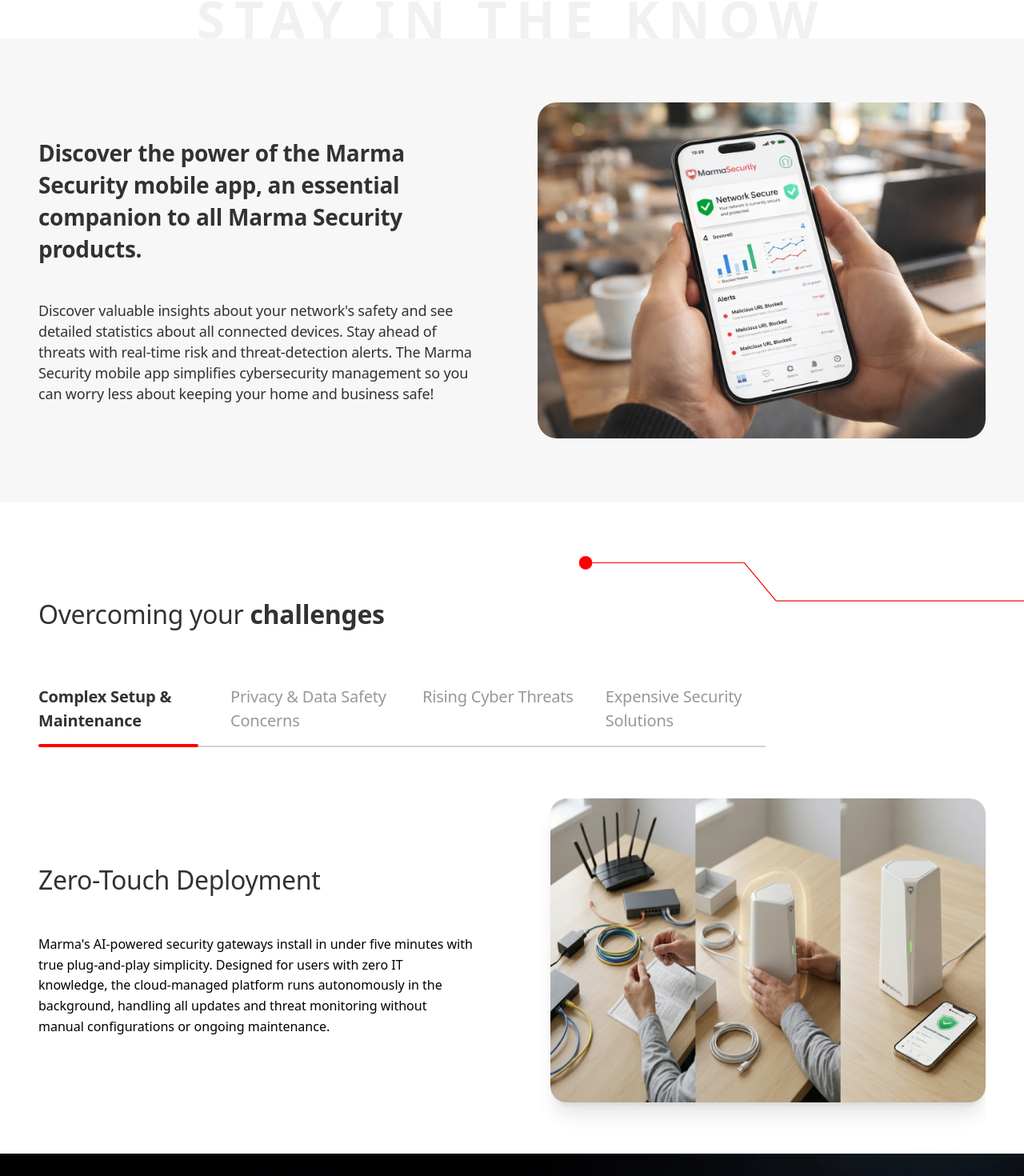
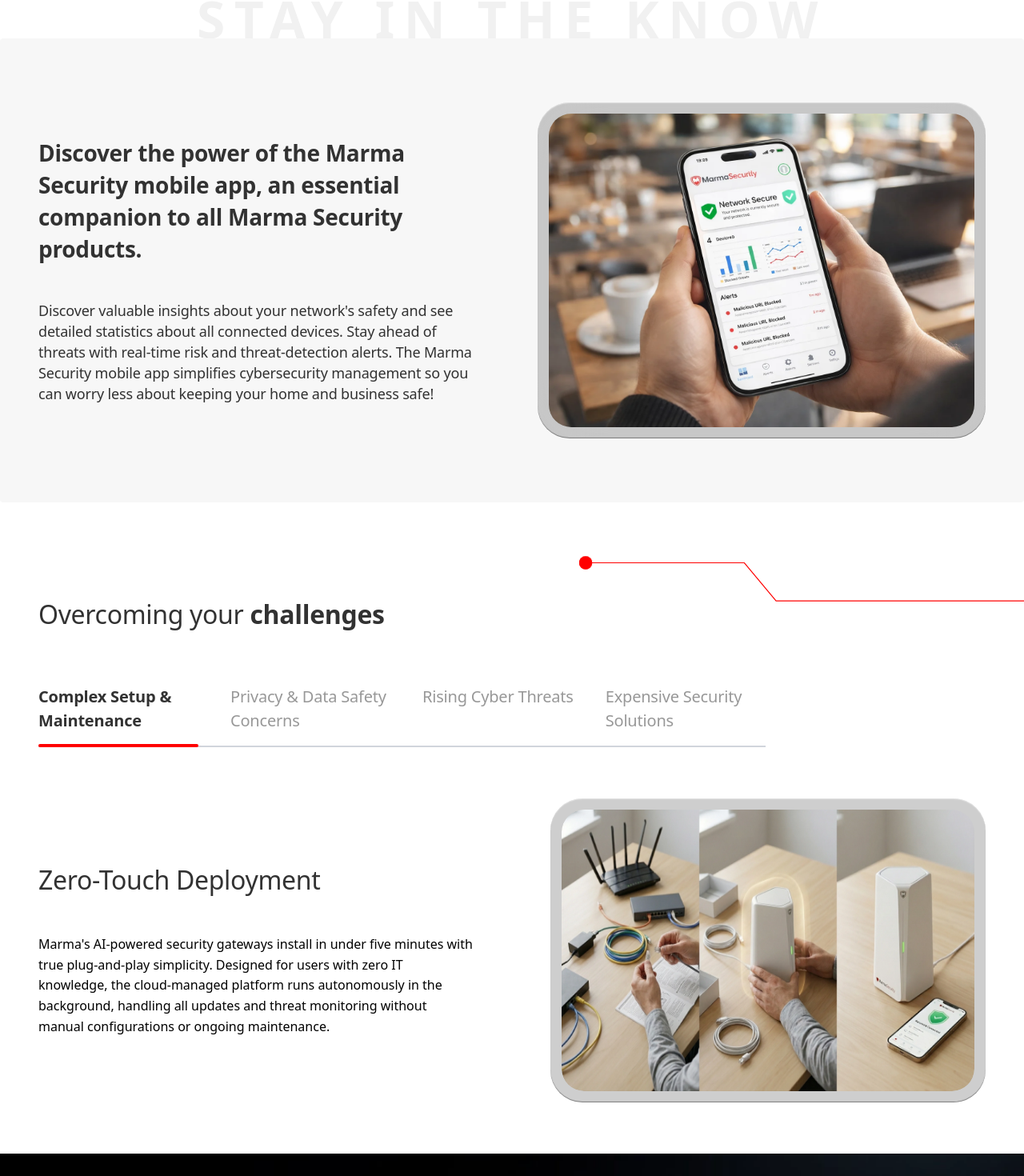
Before and after one commit to vinay-uelement/marma-security, a Next.js app: page / in a window 1280 px wide. Shown: the part 3532-5002 px from the top of the page at 80% size. Built offline with nearby package versions, Linux system fonts and the light colour scheme.

Commit message:
introduce GlassWrapper component

```diff
--- a/app/globals.css
+++ b/app/globals.css
@@ -7,11 +7,9 @@
   --font-banner: var(--font-sora), sans-serif;
 
   /* ================= Navbar Styles ================= */
-  --nav-gradient: linear-gradient(
-    90deg,
-    rgba(255, 255, 255, 0.9) 0%,
-    rgba(255, 255, 255, 0.36) 100%
-  );
+  --nav-gradient: linear-gradient(90deg,
+      rgba(255, 255, 255, 0.9) 0%,
+      rgba(255, 255, 255, 0.36) 100%);
   --nav-blur: blur(1000px);
   --nav-shadow: 0px 4px 24px -1px #00000033;
 }
@@ -35,10 +33,12 @@
 }
 
 @keyframes blink {
+
   0%,
   100% {
     opacity: 1;
   }
+
   50% {
     opacity: 0;
   }
@@ -99,12 +99,15 @@
   .fl2-1 {
     @apply font-title font-medium text-[14px] md:text-[28px] lg:text-[36px] leading-[62px] text-text-dark tracking-[-0.01em];
   }
+
   .fl2-2 {
     @apply font-title font-medium md:font-normal text-[14px] md:text-[36px] leading-[21px] md:leading-[62px] tracking-normal md:tracking-[-0.01em] text-text-dark;
   }
+
   .fl2-3 {
     @apply font-title text-[16px] md:text-[32px] leading-[21px] md:leading-[62px] tracking-[-0.01em] text-text-dark;
   }
+
   .fl2-4 {
     @apply font-title font-semibold text-[20px] sm:text-[24px] lg:text-[28px] text-[#AAAAAA];
   }
@@ -114,14 +117,17 @@
     font-family: var(--font-body);
     @apply font-semibold text-[12px] leading-[16px] lg:text-[28px] lg:leading-[35px] tracking-[-0.01em] text-text-dark;
   }
+
   .fl3-1 {
     font-family: var(--font-body);
     @apply font-normal md:font-light text-[12px] md:text-[28px] lg:text-[32px] leading-[18px] md:leading-[40px] tracking-[-0.01em] text-text-dark;
   }
+
   .fl3-2 {
     font-family: var(--font-body);
     @apply font-semibold md:font-normal text-[12px] md:text-[26px] lg:text-[34px] leading-[18px] md:leading-[1.3] lg:leading-[44px] tracking-[-0.01em] text-center md:text-left text-text-dark;
   }
+
   .fl3-3 {
     font-family: var(--font-body);
     @apply font-semibold text-[12px] md:text-[18px] lg:text-[24px] leading-[22px] md:leading-[62px] tracking-[-0.01em] text-text-dark;
@@ -132,14 +138,17 @@
     font-family: var(--font-body);
     @apply font-normal text-[10px] leading-[16px] lg:text-[18px] lg:leading-[26px] tracking-[-0.01em] text-text-dark;
   }
+
   .fl4-1 {
     font-family: var(--font-body);
     @apply font-light text-[10px] md:text-[16px] leading-[18px] md:leading-[26px] tracking-normal md:tracking-[-0.01em] text-[#000000];
   }
+
   .fl4-2 {
     font-family: var(--font-body);
     @apply font-light md:font-normal text-[10px] md:text-[16px] lg:text-[18px] leading-[16px] md:leading-[1.5] lg:leading-[28px] tracking-normal md:tracking-[-0.01em] text-center md:text-left text-text-dark;
   }
+
   .fl4-3 {
     font-family: var(--font-title);
     @apply font-normal text-[10px] leading-[14px] md:text-[16px] md:leading-[24px] lg:text-[20px] lg:leading-[34px] tracking-normal text-text-dark;
@@ -150,14 +159,17 @@
     font-family: var(--font-body);
     @apply font-semibold text-[10px] leading-[26px] tracking-[-0.01em] lg:text-[16px] lg:leading-[24px] text-text-dark;
   }
+
   .fl5-1 {
     font-family: var(--font-body);
     @apply font-semibold text-[12px] md:text-[18px] leading-[18px] md:leading-[26px] tracking-[-0.01em] md:tracking-[-0.01em] text-text-dark;
   }
+
   .fl5-2 {
     font-family: var(--font-title);
     @apply font-normal text-[13px] md:text-[16px] leading-[34px] md:leading-normal tracking-[-0.01em] text-brand-red;
   }
+
   .fl5-3 {
     font-family: var(--font-title);
     @apply font-normal text-[13px] md:text-[20px] lg:text-[20px] leading-[34px] tracking-[-0.01em] text-[#FF0000];
@@ -167,12 +179,15 @@
   .fl-banner-title {
     @apply font-title font-normal text-[14px] md:text-[24px] lg:text-[32px] leading-[42px] tracking-[-0.01em] text-bg-white;
   }
+
   .fl-tab-active {
     @apply text-text-dark font-semibold;
   }
+
   .fl-tab-inactive {
     @apply text-[#989898] font-medium hover:text-text-muted;
   }
+
   .fl2-nav {
     @apply font-body font-normal text-[14px] xl:text-[16px] leading-[30px] text-nav-text text-[var(--color-nav-text)];
   }
@@ -200,6 +215,19 @@
     font-family: var(--font-title);
     @apply font-normal text-[16px] md:text-[20px] leading-[21px] tracking-[-0.01em];
   }
+
+  /* ================= Glass Border Utility ================= */
+  .glass-border-shell {
+    background: rgba(0, 0, 0, 0.194);
+    backdrop-filter: blur(40px) saturate(200%);
+    -webkit-backdrop-filter: blur(40px) saturate(200%);
+    box-shadow:
+      inset 0 1px 1px 0 rgba(255, 255, 255, 0.45),
+      /* Top brim shimmer */
+      inset 0 -1px 1px 0 rgba(0, 0, 0, 0.4);
+    /* Bottom bevel definition */
+  }
+
 }
 
 /* ===============================================================
@@ -215,11 +243,9 @@
 }
 
 .navbar-glass {
-  background: linear-gradient(
-    186.29deg,
-    rgba(255, 255, 255, 0.308) -32.46%,
-    rgba(255, 255, 255, 0.056) 279.84%
-  );
+  background: linear-gradient(186.29deg,
+      rgba(255, 255, 255, 0.308) -32.46%,
+      rgba(255, 255, 255, 0.056) 279.84%);
   backdrop-filter: blur(45.73509216308594px);
   -webkit-backdrop-filter: blur(45.73509216308594px);
   box-shadow: 0px 3.66px 21.95px -0.91px #00000033;
@@ -267,17 +293,15 @@
 }
 
 .footer-form-glass {
-  background: linear-gradient(
-    130.96deg,
-    rgba(255, 255, 255, 0.176) -36.72%,
-    rgba(255, 255, 255, 0.032) 100%
-  );
+  background: linear-gradient(130.96deg,
+      rgba(255, 255, 255, 0.176) -36.72%,
+      rgba(255, 255, 255, 0.032) 100%);
   border: 1px solid #ffffff47;
   backdrop-filter: blur(45.73509216308594px);
 
   box-shadow: 0px 3.66px 21.95px -0.91px #00000033;
 
-  @apply w-full max-w-[550px] rounded-3xl p-6  lg:py-8 lg:px-4;
+  @apply w-full max-w-[550px] rounded-3xl p-6 lg:py-8 lg:px-4;
 }
 
 .footer-input-field {
@@ -545,11 +569,9 @@
 } */
 
 .stats-glass-card {
-  background: linear-gradient(
-    130.96deg,
-    rgba(255, 255, 255, 0.2035) -36.72%,
-    rgba(255, 255, 255, 0.037) 100%
-  );
+  background: linear-gradient(130.96deg,
+      rgba(255, 255, 255, 0.2035) -36.72%,
+      rgba(255, 255, 255, 0.037) 100%);
   -webkit-backdrop-filter: blur(45.7px);
   backdrop-filter: blur(45.7px);
   box-shadow: 0px 3.66px 21.95px -0.91px #00000033;
@@ -572,6 +594,7 @@
 .about-section-heading {
   @apply font-title font-normal text-[36px] md:text-[45px] leading-[1.2] md:leading-[55px] tracking-[-0.01em] text-text-dark;
 }
+
 /*
 .about-team-name {
   @apply font-body font-semibold text-[16px] md:text-[20px] lg:text-[22px] leading-[24px] md:leading-[28px] text-text-dark;
@@ -685,7 +708,7 @@
 }
 
 .faq-item-answer {
-  @apply font-body font-normal text-[9px] md:text-[12px] lg:text-[18px] leading-relaxed text-text-muted ;
+  @apply font-body font-normal text-[9px] md:text-[12px] lg:text-[18px] leading-relaxed text-text-muted;
 }
 
 /* ===============================================================
--- /dev/null
+++ b/components/global/GlassWrapper.tsx
@@ -0,0 +1,45 @@
+import React from "react";
+
+interface GlassWrapperProps {
+  children: React.ReactNode;
+  /** Custom classes for the outer container */
+  className?: string;
+  /** Padding for the glass frame (default: p-[14px] to match reference image thickness) */
+  padding?: string;
+  /** Border radius for the outer glass shell (default: rounded-[40px] for that heavy rounded look) */
+  borderRadius?: string;
+  /** Border radius for the inner content (default: rounded-[28px]) */
+  innerBorderRadius?: string;
+  /** Whether to show the decorative neon background glows (default: false) */
+  showGlow?: boolean;
+}
+
+/**
+ * A high-fidelity reusable wrapper that adds an "Exact Match" Frosted Glass Border.
+ * Based on a deep charcoal beveled design with multi-layered shadows.
+ */
+const GlassWrapper: React.FC<GlassWrapperProps> = ({
+  children,
+  className = "",
+  padding = "p-[14px]",
+  borderRadius = "rounded-[40px]",
+  innerBorderRadius = "rounded-[28px]",
+}) => {
+  return (
+    <div className={`relative w-full h-full  ${className}`}>
+
+      {/* Glass Border Shell (The heavy beveled frame) */}
+      <div
+        className={`relative w-full h-full glass-border-shell ${borderRadius} ${padding} overflow-hidden flex items-center justify-center`}
+      >
+        <div
+          className={`relative w-full h-full ${innerBorderRadius} overflow-hidden`}
+        >
+          {children}
+        </div>
+      </div>
+    </div>
+  );
+};
+
+export default GlassWrapper;
--- a/components/home/Challengestab.tsx
+++ b/components/home/Challengestab.tsx
@@ -5,6 +5,7 @@
 import HighlightedText from "../global/HighlightedText";
 import DecorativeLine from "./DecorativeLine";
 import { SlidingTabs } from "../global/SlidingTabs";
+import GlassWrapper from "../global/GlassWrapper";
 
 interface TabData {
   id: string;
@@ -261,13 +262,15 @@
           >
             <h3 className="fl3-2 w-full text-center">{active.title}</h3>
             <div className="w-full flex justify-center max-w-[600px]">
+              <GlassWrapper>
                 <Image
                   src={active.image}
                   alt={active.title}
                   width={600}
                   height={400}
-                className="w-full h-auto object-contain rounded-[16px] shadow-xl"
+                  className="w-full h-auto object-contain"
                 />
+              </GlassWrapper>
             </div>
             <p className="fl4-2 w-full">{active.description}</p>
           </div>
@@ -304,14 +307,16 @@
         <p className="home-challenge-desc">{data.description}</p>
       </div>
 
-      <div className="relative w-full h-[380px] rounded-[20px] overflow-hidden shadow-xl">
+      <div className="relative w-full h-[380px]">
+        <GlassWrapper>
           <Image
             src={data.image}
             alt={data.title}
             fill
-          className="object-fill object-center"
+            className="object-fill object-center rounded-[28px]"
             sizes="(max-width: 1024px) 100vw, 50vw"
           />
+        </GlassWrapper>
       </div>
     </div>
   );
--- a/components/solutions/SolutionsInfo.tsx
+++ b/components/solutions/SolutionsInfo.tsx
@@ -2,6 +2,7 @@
 import React from "react";
 import Image from "next/image";
 import Button from "../global/Button";
+import GlassWrapper from "../global/GlassWrapper";
 
 interface SolutionsInfoProps {
   imageSrc?: string;
@@ -37,8 +38,7 @@
       <div className="w-full max-w-[1440px] bg-[#f7f7f7] mx-auto px-6 lg:px-12 flex flex-col lg:grid py-12 lg:py-20 lg:grid-cols-2 gap-8 lg:gap-16 relative z-10 items-center rounded-sm">
         {/* Content Side */}
         <div
-          className={`flex flex-col z-10 relative w-full h-full items-center text-center lg:items-start lg:text-left order-1 ${
-            isRight ? "lg:order-1" : "lg:order-2"
+          className={`flex flex-col z-10 relative w-full h-full items-center text-center lg:items-start lg:text-left order-1 ${isRight ? "lg:order-1" : "lg:order-2"
             }`}
         >
           <div className="bg-transparent flex flex-col justify-center h-full items-center lg:items-start relative ">
@@ -54,10 +54,12 @@
 
         {/* Image Side */}
         <div
-          className={`relative w-full h-[300px] md:h-[400px] lg:h-[420px] rounded-[24px] overflow-hidden order-2 ${
-            isRight ? "lg:order-2" : "lg:order-1"
+          className={`relative w-full h-[300px] md:h-[400px] lg:h-[420px] order-2 flex items-center justify-center ${isRight ? "lg:order-2" : "lg:order-1"
             }`}
         >
+
+          {/* Glass Border Shell (The 12px frame) */}
+          <GlassWrapper>
             <Image
               src={imageSrc}
               alt="Cybersecurity monitoring"
@@ -65,6 +67,7 @@
               sizes="(max-width: 1024px) 100vw, 50vw"
               className="object-cover object-center"
             />
+          </GlassWrapper>
         </div>
       </div>
     </section>
```
Lines whose indentation alone changed are shown as unchanged.
